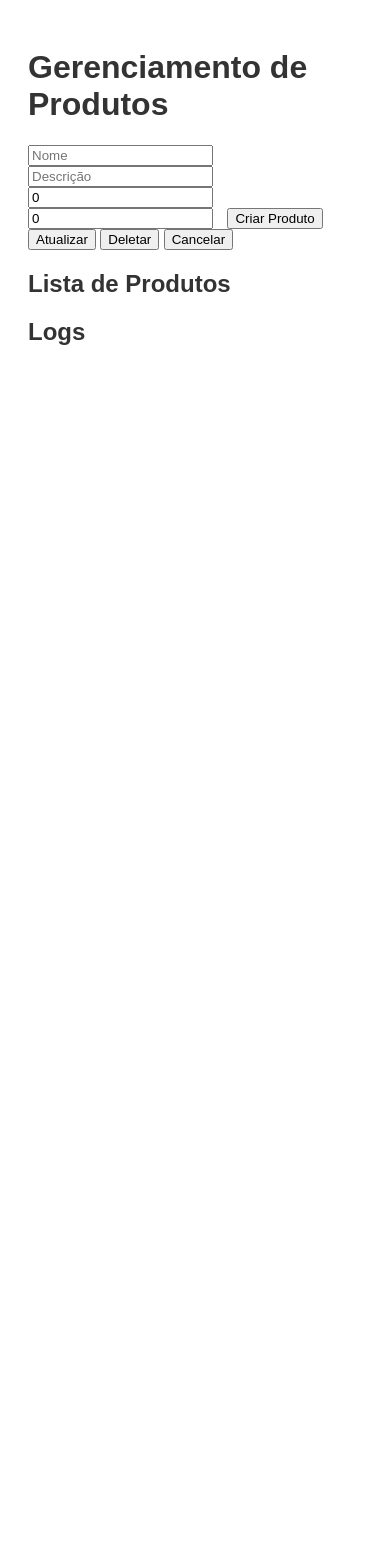
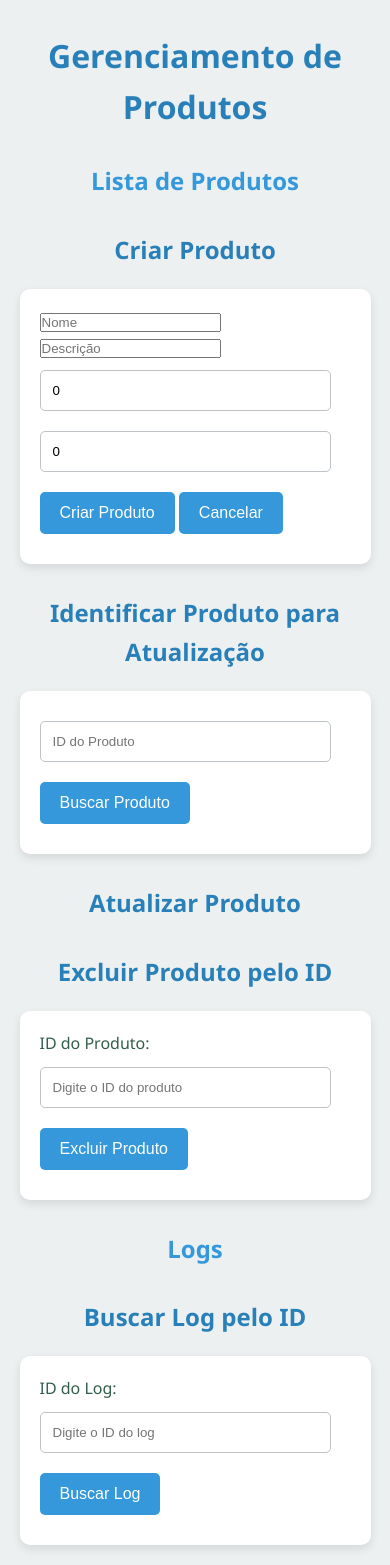
Before and after one commit to rafammb/P1web-2sem, a PHP site: page / in a window 390 px wide. Before the commit the page ends 345 px from the top, so only its background shows below. Run offline with PHP 8.4, Linux system fonts and the light colour scheme; data comes from the database, SQL or seed files in the repository; both versions use the stored data as it was after the commit.

Commit message:
FEAT: implentaçao da logica no botoes e estilizacao do codigo

```diff
--- a/public/app.js
+++ b/public/app.js
@@ -2,32 +2,52 @@ Vue.component('produto-log-manager', {
     template: `
         <div>
             <h1>Gerenciamento de Produtos</h1>
+
+            <h2><a @click.prevent="abrirProdutos" href="#">Lista de Produtos</a></h2>
+
+            <h2>Criar Produto</h2>
             <form @submit.prevent="criarProduto">
                 <input v-model="novoProduto.nome" placeholder="Nome" required>
                 <input v-model="novoProduto.descricao" placeholder="Descrição" required>
                 <input v-model="novoProduto.preco" type="number" placeholder="Preço" required>
                 <input v-model="novoProduto.estoque" type="number" placeholder="Estoque" required>
                 <button type="submit">Criar Produto</button>
-                <button @click.prevent="atualizarProduto">Atualizar</button>
-                <button @click.prevent="deletarProduto(novoProduto.id)">Deletar</button>
                 <button @click.prevent="cancelar">Cancelar</button>
             </form>
 
-            <h2>Lista de Produtos</h2>
-            <ul>
-                <li v-for="produto in produtos" :key="produto.id">
-                    {{ produto.nome }} - {{ produto.descricao }} - R$ {{ produto.preco }} - Estoque: {{ produto.estoque }}
-                    <button @click="editarProduto(produto)">Editar</button>
-                    <button @click="deletarProduto(produto.id)">Deletar</button>
-                </li>
-            </ul>
+            <h2>Identificar Produto para Atualização</h2>
+            <form @submit.prevent="buscarProdutoPorId">
+                <input type="number" v-model="idProdutoParaAtualizar" placeholder="ID do Produto" required>
+                <button type="submit">Buscar Produto</button>
+            </form>
 
-            <h2>Logs</h2>
-            <ul>
-                <li v-for="log in logs" :key="log.id">
-                    {{ log.message }} - {{ log.timestamp }}
-                </li>
-            </ul>
+            <h2>Atualizar Produto</h2>
+            <form v-if="produtoParaAtualizar" @submit.prevent="atualizarProduto">
+                <input v-model="produtoParaAtualizar.nome" placeholder="Nome" required>
+                <input v-model="produtoParaAtualizar.descricao" placeholder="Descrição" required>
+                <input v-model="produtoParaAtualizar.preco" type="number" placeholder="Preço" required>
+                <input v-model="produtoParaAtualizar.estoque" type="number" placeholder="Estoque" required>
+                <button type="submit">Atualizar Produto</button>
+                <button @click.prevent="cancelarAtualizacao">Cancelar</button>
+            </form>
+
+            <h2>Excluir Produto pelo ID</h2>
+            <form @submit.prevent="deletarProdutoPorId">
+                <label for="produtoId">ID do Produto:</label>
+                <input type="number" v-model="produtoId" placeholder="Digite o ID do produto" required>
+                <button type="submit">Excluir Produto</button>
+            </form>
+
+            <h2><a @click.prevent="abrirLogs" href="#">Logs</a></h2>
+
+            <h2>Buscar Log pelo ID</h2>
+            <form @submit.prevent="buscarLogPorId">
+                <label for="logId">ID do Log:</label>
+                <input type="number" v-model="logId" placeholder="Digite o ID do log" required>
+                <button type="submit">Buscar Log</button>
+            </form>
+
+            <p v-if="mensagem">{{ mensagem }}</p>
         </div>
     `,
     data() {
@@ -39,8 +59,13 @@ Vue.component('produto-log-manager', {
                 descricao: '',
                 preco: 0,
                 estoque: 0,
-                id: null // Adicione um ID para deletar o produto correto
-            }
+                id: null
+            },
+            idProdutoParaAtualizar: null,
+            produtoParaAtualizar: null,
+            produtoId: '',
+            logId: '',
+            mensagem: ''
         };
     },
     mounted() {
@@ -52,7 +77,6 @@ Vue.component('produto-log-manager', {
             fetch('api/produtos')
                 .then(response => response.json())
                 .then(data => {
-                    console.log('Produtos carregados:', data);
                     this.produtos = data.data || [];
                 })
                 .catch(error => console.error('Erro ao carregar produtos:', error));
@@ -61,7 +85,6 @@ Vue.component('produto-log-manager', {
             fetch('api/logs')
                 .then(response => response.json())
                 .then(data => {
-                    console.log('Logs carregados:', data);
                     this.logs = data.data || [];
                 })
                 .catch(error => console.error('Erro ao carregar logs:', error));
@@ -76,60 +99,100 @@ Vue.component('produto-log-manager', {
             })
             .then(response => response.json())
             .then(data => {
-                console.log('Produto criado:', data);
                 this.carregarProdutos();
                 this.novoProduto = { nome: '', descricao: '', preco: 0, estoque: 0, id: null };
             })
             .catch(error => console.error('Erro ao criar produto:', error));
         },
+        buscarProdutoPorId() {
+            if (!this.idProdutoParaAtualizar) return;
+
+            fetch(`api/produtos/${this.idProdutoParaAtualizar}`)
+                .then(response => {
+                    if (!response.ok) throw new Error('Produto não encontrado');
+                    return response.json();
+                })
+                .then(data => {
+                    this.produtoParaAtualizar = { ...data, id: this.idProdutoParaAtualizar };
+                })
+                .catch(error => {
+                    this.mensagem = error.message;
+                    console.error('Erro ao buscar produto:', error);
+                });
+        },
+        buscarLogPorId() {
+            if (!this.logId) {
+                this.mensagem = 'Por favor, insira um ID válido!';
+                return;
+            }
+            window.location.href = `api/logs/${this.logId}`;
+        },
         atualizarProduto() {
-            console.log('Atualizar produto - lógica a ser implementada');
-        },
-        editarProduto(produto) {
-            const novoNome = prompt('Novo nome:', produto.nome);
-            const novaDescricao = prompt('Nova descrição:', produto.descricao);
-            const novoPreco = prompt('Novo preço:', produto.preco);
-            const novoEstoque = prompt('Novo estoque:', produto.estoque);
+            if (!this.produtoParaAtualizar || !this.produtoParaAtualizar.id) {
+                this.mensagem = 'ID do produto não está definido para atualização.';
+                return;
+            }
 
-            if (novoNome && novaDescricao && novoPreco !== null && novoEstoque !== null) {
-                const produtoAtualizado = {
-                    ...produto,
-                    nome: novoNome,
-                    descricao: novaDescricao,
-                    preco: parseFloat(novoPreco),
-                    estoque: parseInt(novoEstoque)
-                };
-
-                fetch(`api/produtos/${produto.id}`, {
+            fetch(`api/produtos/${this.produtoParaAtualizar.id}`, {
                 method: 'PUT',
                 headers: {
                     'Content-Type': 'application/json'
                 },
-                    body: JSON.stringify(produtoAtualizado)
+                body: JSON.stringify(this.produtoParaAtualizar)
             })
             .then(response => response.json())
             .then(data => {
-                    console.log('Produto atualizado:', data);
+                this.carregarProdutos();
+                this.produtoParaAtualizar = null;
+                this.mensagem = 'Produto atualizado com sucesso!';
+            })
+            .catch(error => {
+                this.mensagem = 'Erro ao atualizar produto: ' + error.message;
+                console.error('Erro ao atualizar produto:', error);
+            });
+        },
+        abrirProdutos() {
+            window.location.href = 'api/produtos';
+        },
+        abrirLogs() {
+            window.location.href = 'api/logs';
+        },
+        deletarProdutoPorId() {
+            const id = this.produtoId;
+            if (!id) {
+                this.mensagem = 'Por favor, insira um ID válido!';
+                return;
+            }
+
+            fetch(`api/produtos/${id}`, {
+                method: 'DELETE'
+            })
+            .then(response => {
+                if (!response.ok) throw new Error('Produto não encontrado ou erro ao deletar');
+                return response.json();
+            })
+            .then(data => {
+                if (data.success) {
+                    this.mensagem = `Produto com ID ${id} excluído com sucesso!`;
+                } else {
+                    this.mensagem = data.error || 'Erro ao excluir o produto.';
+                }
+                this.produtoId = '';
                 this.carregarProdutos();
             })
-                .catch(error => console.error('Erro ao atualizar produto:', error));
-            }
+            .catch(error => {
+                this.mensagem = error.message;
+                console.error('Erro ao excluir produto:', error);
+            });
         },
-        deletarProduto(produtoId) {
-            if (confirm('Tem certeza que deseja deletar este produto?')) {
-                fetch(`api/produtos/${produtoId}`, {
-                    method: 'DELETE'
-                })
-                .then(response => response.json())
-                .then(data => {
-                    console.log('Produto deletado:', data);
-                    this.carregarProdutos();
-                })
-                .catch(error => console.error('Erro ao deletar produto:', error));
-            }
+        cancelarAtualizacao() {
+            this.produtoParaAtualizar = null;
+            this.idProdutoParaAtualizar = null;
+            this.mensagem = '';
         },
         cancelar() {
             this.novoProduto = { nome: '', descricao: '', preco: 0, estoque: 0, id: null };
+            this.mensagem = '';
         }
     }
 });
--- a/public/index.html
+++ b/public/index.html
@@ -12,7 +12,6 @@
     </div>
 
     <script src="https://cdn.jsdelivr.net/npm/vue@2"></script>
-
     <script src="app.js"></script>
 </body>
 </html>
--- a/public/index.php
+++ b/public/index.php
@@ -55,7 +55,6 @@ switch ($requestUri) {
         break;
 }
 
-
 function criarProduto($produtoController) {
     try {
         $data = json_decode(file_get_contents("php://input"), true);
@@ -78,7 +77,7 @@ function criarProduto($produtoController) {
 function listarProdutos($produtoController) {
     try {
         $produtos = $produtoController->listar();
-        return json_encode($produtos);
+        return json_encode(["success" => true, "data" => $produtos]);
     } catch (Exception $e) {
         header("HTTP/1.0 500 Internal Server Error");
         return json_encode(["error" => $e->getMessage()]);
@@ -90,7 +89,7 @@ function buscarProdutoPorId($produtoController, $id) {
         $produto = $produtoController->buscarPorId($id);
 
         if ($produto) {
-            return json_encode($produto);
+            return json_encode(["success" => true, "data" => $produto]);
         } else {
             return json_encode(["error" => "Produto não encontrado!"]);
         }
@@ -135,7 +134,7 @@ function deletarProduto($produtoController, $id) {
 function listarLogs($logController) {
     try {
         $logs = $logController->listar();
-        return json_encode($logs);
+        return json_encode(["success" => true, "data" => $logs]);
     } catch (Exception $e) {
         header("HTTP/1.0 500 Internal Server Error");
         return json_encode(["error" => $e->getMessage()]);
@@ -147,7 +146,7 @@ function buscarLogPorId($logController, $id) {
         $log = $logController->buscarPorId($id);
 
         if ($log) {
-            return json_encode($log);
+            return json_encode(["success" => true, "data" => $log]);
         } else {
             return json_encode(["error" => "Log não encontrado!"]);
         }
--- a/public/style.css
+++ b/public/style.css
@@ -1,16 +1,103 @@
-body {
-    font-family: Arial, sans-serif;
-    padding: 20px;
+* {
+    box-sizing: border-box;
+    margin: 0;
+    padding: 0;
 }
 
-h1, h2 {
-    color: #333;
+body {
+    font-family: 'Segoe UI', Tahoma, Geneva, Verdana, sans-serif;
+    background-color: #ecf0f1;
+    color: #345e4b;
+    line-height: 1.6;
 }
 
-section {
-    margin-bottom: 20px;
+h1 {
+    text-align: center;
+    margin: 30px 0;
+    font-size: 2.5rem;
+    color: #2980b9;
 }
 
-input {
-    margin-right: 10px;
+form {
+    background: white;
+    border-radius: 10px;
+    box-shadow: 0 4px 10px rgba(0, 0, 0, 0.1);
+    padding: 20px;
+    margin: 20px auto;
+    width: 80%;
+    max-width: 500px;
+    transition: transform 0.3s;
 }
+
+form:hover {
+    transform: scale(1.02);
+}
+
+input[type="text"],
+input[type="number"],
+input[type="email"] {
+    width: calc(100% - 20px);
+    padding: 12px;
+    margin: 10px 0;
+    border: 1px solid #bdc3c7;
+    border-radius: 5px;
+    transition: border 0.3s;
+}
+
+input[type="text"]:focus,
+input[type="number"]:focus {
+    border-color: #3498db;
+    outline: none;
+}
+
+button {
+    background-color: #3498db;
+    color: white;
+    border: none;
+    padding: 12px 20px;
+    border-radius: 5px;
+    cursor: pointer;
+    font-size: 1rem;
+    transition: background 0.3s, transform 0.3s;
+    margin: 10px 0;
+}
+
+button:hover {
+    background-color: #2980b9;
+    transform: translateY(-2px);
+}
+
+p {
+    text-align: center;
+    margin: 15px 0;
+    color: #e74c3c;
+}
+
+a {
+    color: #3498db;
+    text-decoration: none;
+    font-weight: bold;
+}
+
+a:hover {
+    text-decoration: underline;
+}
+
+h2 {
+    margin-top: 30px;
+    text-align: center;
+    color: #2980b9;
+    font-size: 1.8rem;
+}
+
+@media (max-width: 600px) {
+    form {
+        width: 90%;
+    }
+    h1 {
+        font-size: 2rem;
+    }
+    h2 {
+        font-size: 1.5rem;
+    }
+}
```
Also changed, not shown: db/database.db. Lines whose indentation alone changed are shown as unchanged.
